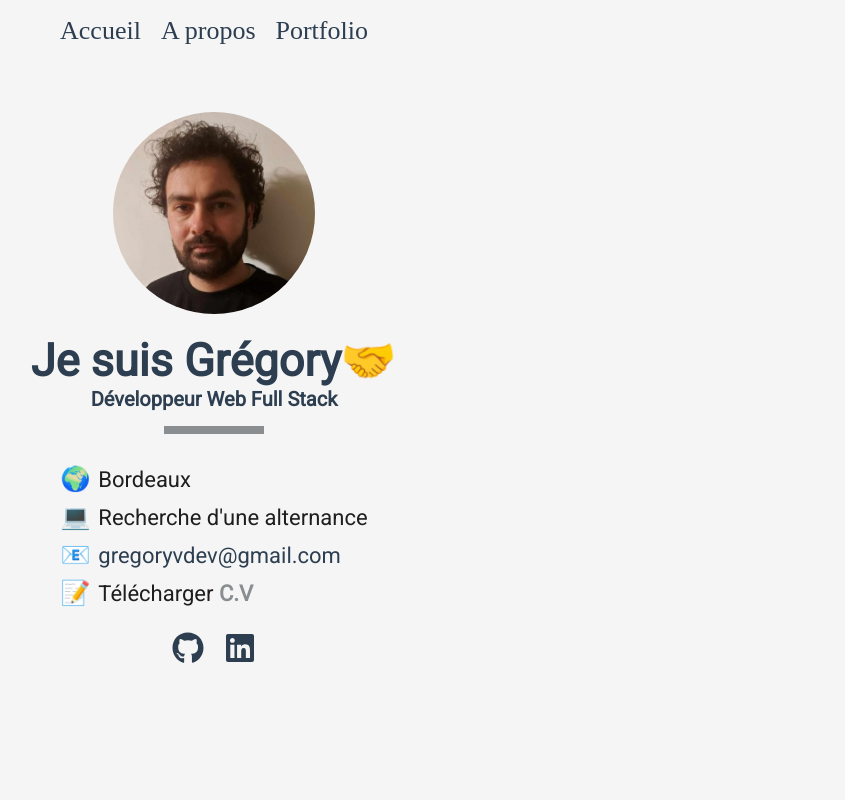
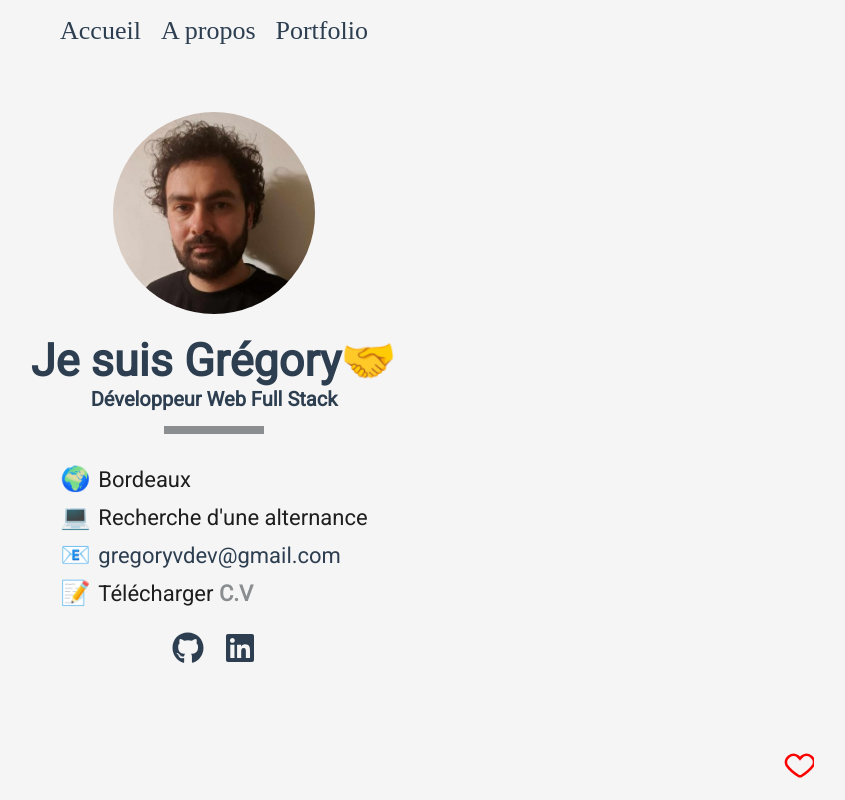
Before and after one commit to GregoryVDev/Portfolio, a React (Vite) app: page / in a window 1280 px wide. Shown: the whole page, without its empty margins (426-1271 px from the left). Built offline with nearby package versions, Linux system fonts and the light colour scheme.

Commit message:
Added HeartButton component vy App component. Added heartbutton css style by main.jsx file. Added a heart that gradually fills up and makes confetti when it is full

```diff
--- a/src/App.jsx
+++ b/src/App.jsx
@@ -2,6 +2,7 @@ import { BrowserRouter, Routes, Route } from "react-router-dom";
 import { Home } from "./pages/Home.jsx";
 import { About } from "./pages/About.jsx";
 import { Portfolio } from "./pages/Portfolio.jsx";
+import { HeartButton } from "./Components/HeartButton.jsx";
 import "./App.css";
 
 export function App() {
@@ -13,6 +14,10 @@ export function App() {
         <Route path="/portfolio" element={<Portfolio />} />
         {/* <Route path="*" element={<NotFound />} />  */}
       </Routes>
+
+      <div style={{ textAlign: "center", marginTop: "30px" }}>
+        <HeartButton />
+      </div>
     </BrowserRouter>
   );
 }
--- a/src/Components/HeartButton.jsx
+++ b/src/Components/HeartButton.jsx
@@ -1,40 +1,96 @@
 import React, { useState } from "react";
 import { motion } from "framer-motion";
 
-export default function HeartButton() {
-  // Savoir si le coeur est cliquable ou pas
-  const [liked, setLiked] = useState(false);
+export const HeartButton = () => {
+  // Etat pour savoir combien le coeur est rempli
+  const [fillPercent, setFillPercent] = useState(0);
+  // Clé unique pour déclencher les confettis à chaque explosion
+  const [confettiKey, setConfettiKey] = useState(0);
 
-  // Fonction appelée au clic
-  function handleClick() {
-    // Si liked = false il devient true et si on reclique il devient false
-    setLiked(!liked);
-  }
+  // Quand on clique sur le coeur :
+  const handleClick = () => {
+    setFillPercent((prev) => {
+      // On augmente le fill de 5% à chaque clic jusqu'à 100%
+      const next = prev + 5 > 100 ? 100 : prev + 5;
+      // Si le cœur est à 100% :
+      if (next === 100) {
+        // déclenche l'explosion uniquement quand le cœur devient plein (changement de clé)
+        setConfettiKey((prev) => prev + 1);
+      }
+      // on met à jour l'état fillPercent
+      return next;
+    });
+  };
+
+  const color = `rgb(255, ${Math.floor(165 - fillPercent * 1.65)}, 0)`;
+  const confettiColors = ["#FF3B3B", "#FF9A3B", "#FFD23B", "#FF6F91"];
 
   return (
     <motion.div
+      // On appel handleClick au clique
       onClick={handleClick}
-      // Animation pour faire rebondir le coeur quand on clique dessus
-      whileTap={{ scale: 1.3 }}
-      transition={{ type: "spring", stiffness: 300 }}
-      className="flex items-center justify-center cursor-pointer select-none"
-      style={{ width: "60px", height: "60px" }}
+      whileTap={{ scale: 1.3 }} // Zoomer légèrement quand on clique
+      className="heart-container floating-heart"
     >
       <motion.svg
         xmlns="http://www.w3.org/2000/svg"
         viewBox="0 0 24 24"
-        width="60"
-        height="60"
-        // Il devient rouge si il est cliqué sinon il ne change pas
-        fill={liked ? "red" : "none"}
-        stroke="red"
-        strokeWidth="2"
-        // Petit rebond quand le coeur devient rouge
-        animate={{ scale: liked ? [1, 1.4, 1] : 1 }}
-        transition={{ duration: 0.3 }}
+        className="heart"
+        width="30"
+        height="30"
       >
-        <path d="M12 21s-7-4.35-10-9a6 6 0 0 1 9-7c1 1 1.8 2 1.8 2s0.8-1 1.8-2a6 6 0 0 1 9 7c-3 4.65-10 9-10 9z" />
+        <defs>
+          {/* Dégrader pour remplir progressivement le coeur */}
+          <linearGradient id="heartGradient" x1="0%" y1="100%" x2="0%" y2="0%">
+            <motion.stop
+              offset={`${fillPercent}%`}
+              stopColor={color}
+              animate={{ offset: `${fillPercent}%` }}
+              transition={{ duration: 0.3 }}
+            />
+            {/* Coeur vide */}
+            <stop offset={`${fillPercent}%`} stopColor="transparent" />
+          </linearGradient>
+        </defs>
+        {/* Forme coeur */}
+        <path
+          fill="url(#heartGradient)"
+          stroke="red"
+          strokeWidth="2"
+          d="M12 21s-7-4.35-10-9a6 6 0 0 1 9-7c1 1 1.8 2 1.8 2s0.8-1 1.8-2a6 6 0 0 1 9 7c-3 4.65-10 9-10 9z"
+        />
       </motion.svg>
+
+      {/* Confettis pour le cœur si il est plein */}
+      {fillPercent === 100 && (
+        <Confetti key={confettiKey} colors={confettiColors} />
+      )}
     </motion.div>
   );
-}
+};
+
+const Confetti = ({ colors }) => {
+  return (
+    <div className="confetti-container">
+      {[...Array(30)].map((_, i) => {
+        const color = colors[Math.floor(Math.random() * colors.length)];
+        return (
+          <motion.div
+            key={i}
+            className="confetti"
+            style={{ backgroundColor: color }}
+            initial={{ y: 0, x: 0, opacity: 1, scale: 1 }}
+            animate={{
+              y: -100 - Math.random() * 50,
+              x: (Math.random() - 0.5) * 60,
+              rotate: Math.random() * 360,
+              opacity: 0,
+              scale: 0.5 + Math.random() * 0.5,
+            }}
+            transition={{ duration: 1.2, ease: "easeOut" }}
+          />
+        );
+      })}
+    </div>
+  );
+};
--- /dev/null
+++ b/src/heartbutton.css
@@ -0,0 +1,41 @@
+.heart-container {
+    display: inline-block;
+    cursor: pointer;
+    width: 30px;
+    height: 30px;
+    user-select: none;
+    -webkit-user-select: none;
+    -moz-user-select: none;
+    -ms-user-select: none;
+    position: relative;
+}
+
+.heart {
+    width: 100%;
+    height: 100%;
+}
+
+.floating-heart {
+    position: fixed;
+    bottom: 20px;
+    right: 40px;
+    z-index: 1000;
+}
+
+.confetti-container {
+    position: absolute;
+    top: 50%;
+    left: 50%;
+    transform: translate(-50%, -50%);
+    pointer-events: none;
+    width: 0;
+    height: 0;
+    z-index: 999;
+}
+
+.confetti {
+    width: 6px;
+    height: 6px;
+    position: absolute;
+    border-radius: 50%;
+}
--- a/src/main.jsx
+++ b/src/main.jsx
@@ -4,6 +4,7 @@ import { App } from "./App.jsx";
 import "./index.css";
 import "./about.css";
 import "./portfolio.css";
+import "./heartbutton.css";
 
 createRoot(document.getElementById("root")).render(
   <StrictMode>
```
